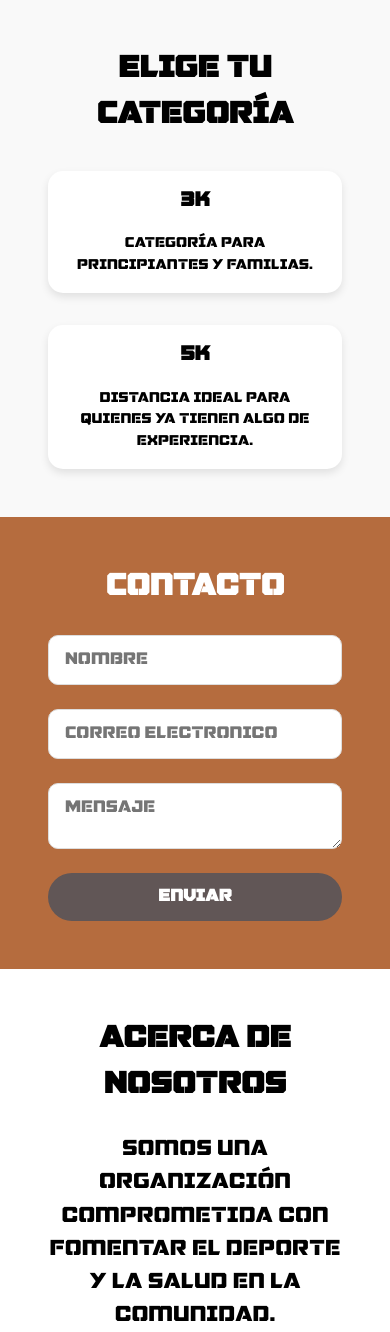
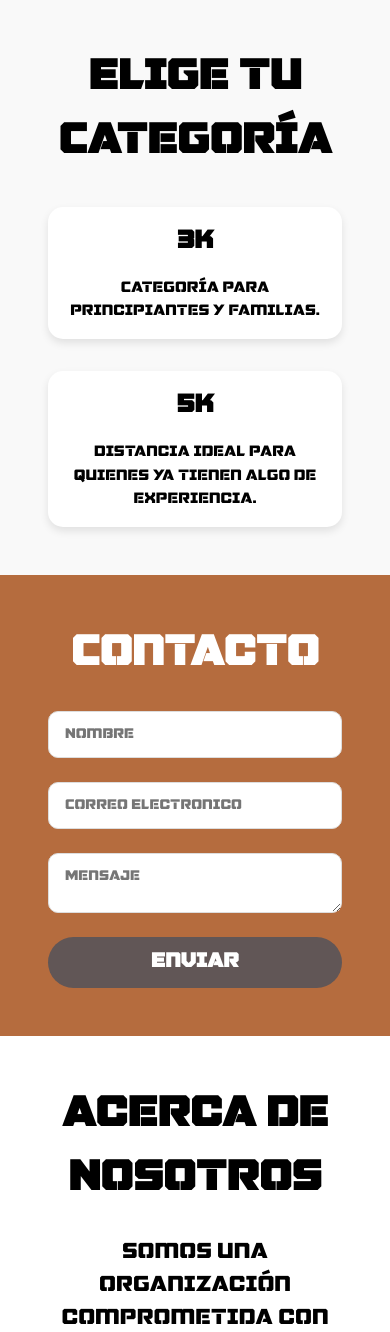
Before and after one commit to ainzx2/ainzx2.github.io, a Flask app: page / in a window 390 px wide. Shown: the part 913-2245 px from the top of the page. Run offline with Flask 3, Linux system fonts and the light colour scheme; some libraries are stand-ins or nearby versions.

Commit message:
Update styles.css

```diff
--- a/PARCHADOS/static/styles.css
+++ b/PARCHADOS/static/styles.css
@@ -1,7 +1,7 @@
 /* Fuente personalizada */
 @font-face {
-    font-family: 'Galactic Vanguardian';
-    src: url('../fonts/GALACTICVANGUARDIANNCV.otf') format('opentype');
+    font-family: 'GalacticVanguardian';
+    src: url('fonts/GALACTICVANGUARDIANNCV.otf') format('opentype');
     font-weight: normal;
     font-style: normal;
 }
@@ -11,7 +11,7 @@
     margin: 0;
     padding: 0;
     box-sizing: border-box;
-    font-family: 'Galactic Vanguardian', sans-serif;
+    font-family: 'GalacticVanguardian', sans-serif;
 }
 
 body {
@@ -80,14 +80,14 @@ body {
     background: white;
 }
 
-/* Hero Section */
+/* página de bienvenida-Hero Section */
 .hero-section {
     position: relative;
     display: flex;
     align-items: center;
     justify-content: center;
     height: 90vh;
-    background: url('../img/zapatos.jpg') no-repeat center/cover;
+    background: url('img/zapatos.jpg') no-repeat center/cover;
     text-align: center;
     overflow: hidden;
 }
@@ -95,13 +95,11 @@ body {
 .hero-section h1 {
     font-size: 3.5rem;
     margin-bottom: 1rem;
-    color: white;
 }
 
 .hero-section p {
     font-size: 1.5rem;
     margin-bottom: 2rem;
-    color: white;
 }
 
 .btn-primary {
@@ -113,16 +111,14 @@ body {
     border-radius: 50px;
     transition: background 0.3s, transform 0.3s;
     box-shadow: 0 4px 6px rgba(0, 0, 0, 0.2);
-    font-size: 1.2rem;
 }
 
 .btn-primary:hover {
     background: #ece8e8;
     transform: translateY(-3px);
-    color: #333;
 }
 
-/* Cards Section */
+/* sección de tarjetas */
 .cards-container {
     padding: 3rem;
     background: #f9f9f9;
@@ -170,7 +166,7 @@ body {
     font-size: 0.9rem;
 }
 
-/* Contact Section */
+/* Sección de contacto */
 .contact-section {
     padding: 3rem;
     background: #b56c3e;
@@ -215,7 +211,6 @@ body {
     background: #333;
 }
 
-/* Loading animation */
 #contact-form button.loading {
     background-color: #ccc;
     cursor: not-allowed;
@@ -271,11 +266,18 @@ body {
 }
 
 @keyframes fade-in-out {
-    0% { opacity: 1; }
-    80% { opacity: 1; }
-    100% { opacity: 0; }
+    0% {
+        opacity: 1;
+    }
+    80% {
+        opacity: 1;
+    }
+    100% {
+        opacity: 0;
+    }
 }
 
+/* Estilo para el formulario de inscripción */
 .form-section {
     padding: 3rem;
     background-color: #f0f0f0;
@@ -312,7 +314,6 @@ body {
     border-radius: 8px;
     font-size: 1rem;
     width: 100%;
-    max-width: 100%;
 }
 
 #form-inscripcion input[readonly] {
@@ -336,6 +337,30 @@ body {
     background: #8e4f27;
 }
 
+@media (max-width: 768px) {
+    .form-section {
+        padding: 2rem;
+    }
+
+    #form-inscripcion {
+        gap: 1rem;
+    }
+
+    .hero-section h1 {
+        font-size: 2rem;
+    }
+
+    .hero-section p {
+        font-size: 1rem;
+    }
+
+    .btn-primary {
+        font-size: 0.9rem;
+        padding: 0.6rem 1.2rem;
+    }
+}
+
+/* Sección acerca de nosotros */
 .about-section {
     padding: 3rem;
     text-align: center;
@@ -352,6 +377,7 @@ body {
     font-size: 1.3rem;
 }
 
+/* pie de página */
 footer {
     display: flex;
     justify-content: space-between;
@@ -388,7 +414,7 @@ footer .social-links svg {
     height: 20px;
 }
 
-/* Responsive */
+/* Diseño responsivo */
 @media (max-width: 768px) {
     .nav-links {
         display: none;
@@ -414,42 +440,21 @@ footer .social-links svg {
         text-align: center;
         gap: 1rem;
     }
+}
 
-    .hero-section h1 {
-        font-size: 2rem;
-    }
+.hero-overlay {
+    background-color: rgba(0, 0, 0, 0.3);
+    position: absolute;
+    top: 0;
+    left: 0;
+    right: 0;
+    bottom: 0;
+    z-index: 1;
+}
 
-    .hero-section p {
-        font-size: 1rem;
-    }
-
-    .btn-primary {
-        font-size: 1rem;
-        padding: 0.6rem 1.4rem;
-    }
-
-    .contact-section h2,
-    .form-section h2,
-    .cards-container h2,
-    .about-section h2 {
-        font-size: 1.8rem;
-    }
-
-    .card h3 {
-        font-size: 1.2rem;
-    }
-
-    .card p {
-        font-size: 0.85rem;
-    }
-
-    #contact-form input,
-    #contact-form textarea,
-    #contact-form button,
-    #form-inscripcion label,
-    #form-inscripcion input,
-    #form-inscripcion select,
-    #form-inscripcion button {
-        font-size: 1rem;
-    }
+.hero-content {
+    position: relative;
+    z-index: 2;
+    color: white;
+    padding: 2rem;
 }
```
